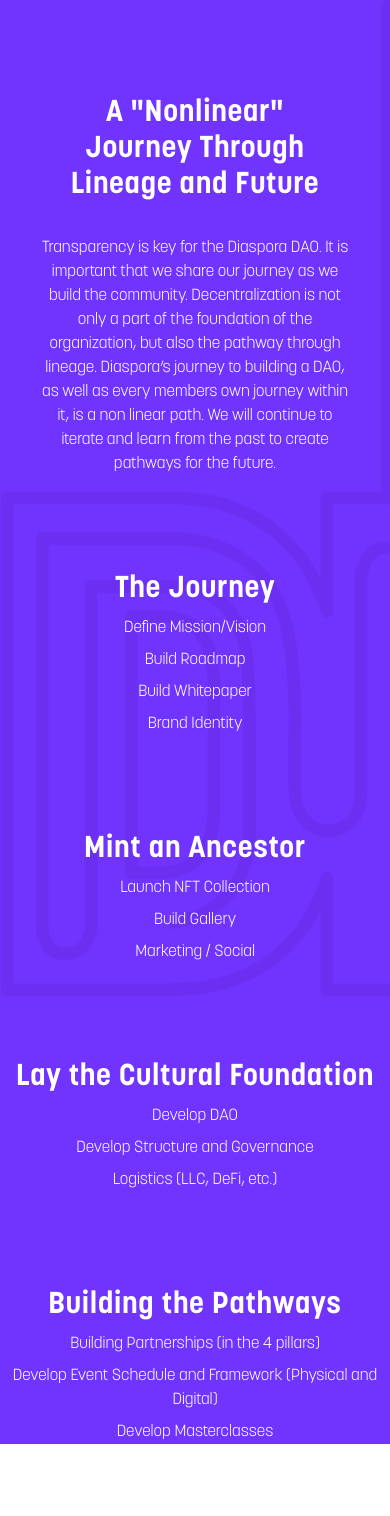
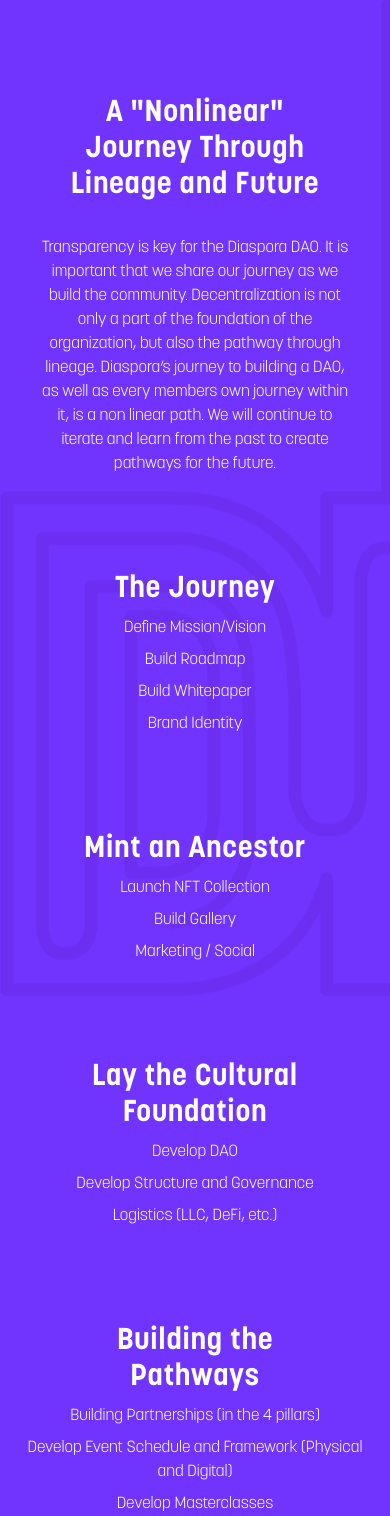
Before and after one commit to diaspora-labs/diaspora-site, a Next.js app: page /roadmap in a window 390 px wide. Before the commit the page ends 1444 px from the top, so only its background shows below. Built offline with nearby package versions, Linux system fonts and the light colour scheme.

Commit message:
added padding to titles and des

```diff
--- a/pages/roadmap.tsx
+++ b/pages/roadmap.tsx
@@ -143,7 +143,7 @@ const Roadmap = () => {
               >
                 <div className={isMobile ? "" : isEven ? "md:ml-24" : "md:mr-24"}>
                   <Flip left={isOdd} right={isEven}>
-                    <p className={"max-w-2xl md:p-8 pt-24 text-center text-3xl font-bold tracking-wide text-white"}>
+                    <p className={"max-w-2xl md:p-8 px-20 pt-24 text-center text-3xl font-bold tracking-wide text-white"}>
                       {item.title}
                     </p>
                   </Flip>
@@ -151,7 +151,7 @@ const Roadmap = () => {
                     {item.list.map((item) => {
                       return (
                         <div key={item}>
-                          <p className={"mt-2 w-full text-center  text-white text-base font-light"}>{item}</p>
+                          <p className={"px-5 mt-2 w-full text-center text-white text-base font-light"}>{item}</p>
                         </div>
                       )
                     })}
```
